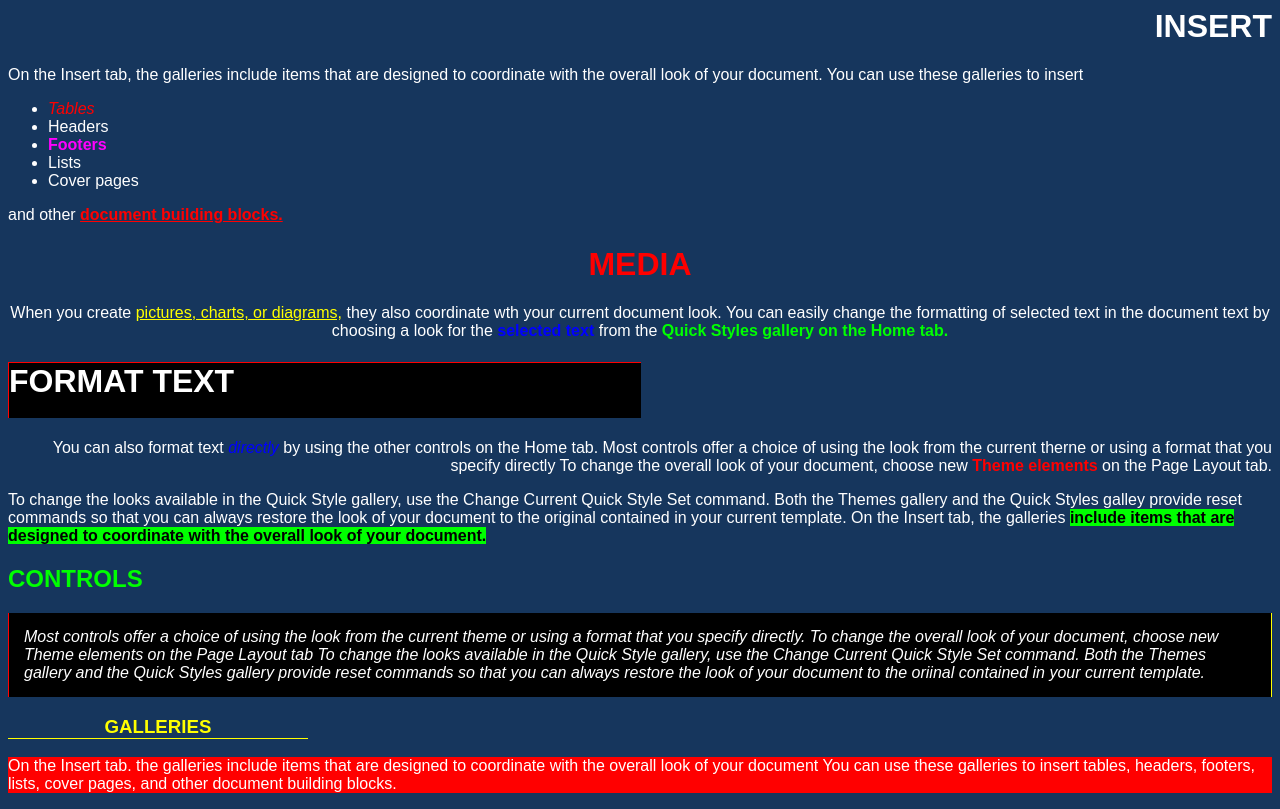
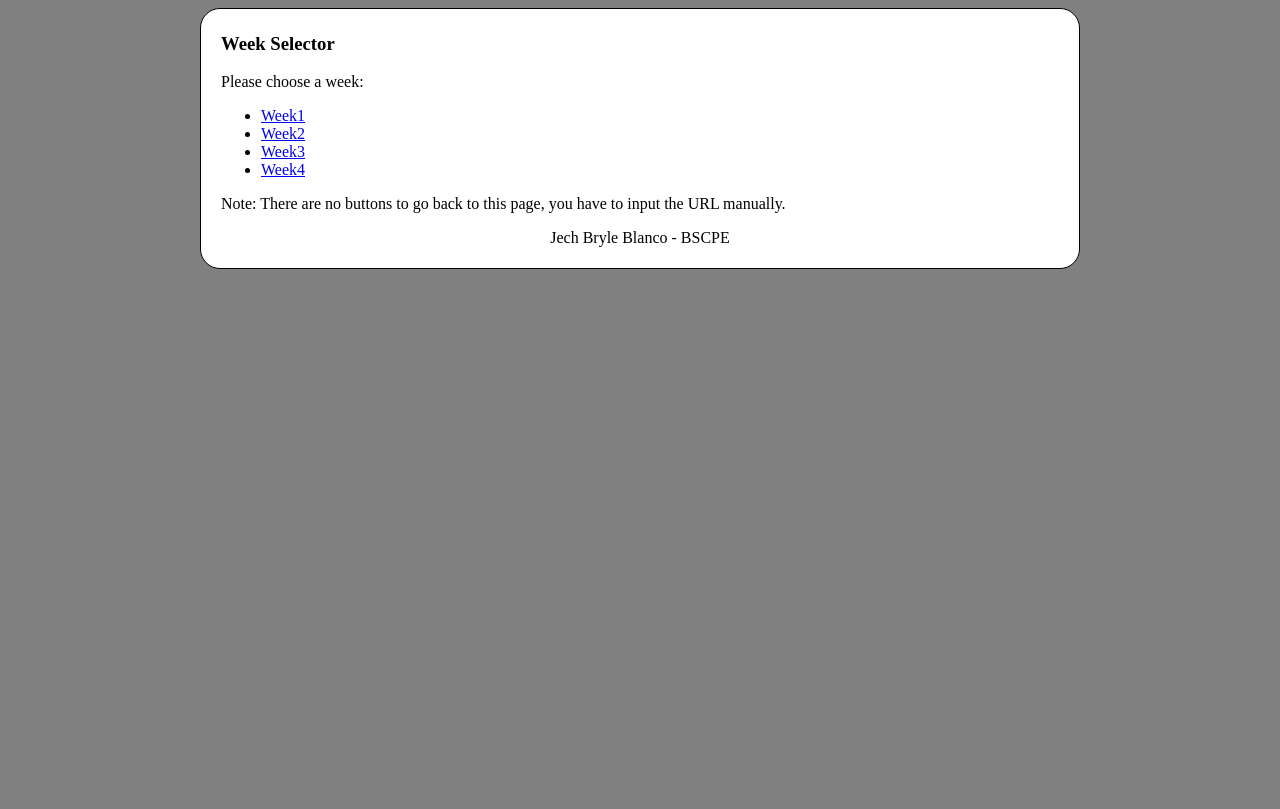
Before and after one commit to jblanco3466/jblanco3466.github.io, a plain HTML site: page index.html in a window 1280 px wide. Drawn offline with Linux system fonts and the light colour scheme.

Commit message:
Added Week Selector

```diff
--- a/index.html
+++ b/index.html
@@ -3,30 +3,23 @@
 <head>
     <meta charset="UTF-8">
     <meta name="viewport" content="width=device-width, initial-scale=1.0">
-    <title>Week4</title>
-    <link rel="stylesheet" href="style.css">
+    <title>Week Selector</title>
+    <link rel="stylesheet" href="style.css"/>
 </head>
 <body>
-    <h1 class="right insert">INSERT</h1>
-    <p>On the Insert tab, the galleries include items that are designed to coordinate with the overall look of your document. You can use these galleries to insert</p>
-    <ul>
-        <li><i class="red">Tables</i></li>
-        <li>Headers</li>
-        <li><strong class="fuchsia">Footers</strong></li>
-        <li>Lists</li>
-        <li>Cover pages</li>
-    </ul>
-    <p>and other <strong class="red underline">document building blocks.</strong></p>
-    <h1 class="red center">MEDIA</h1>
-    <p class="center">When you create <a class="yellow underline">pictures, charts, or diagrams,</a> they also coordinate wth your current document look. You can easily change the formatting of selected text in the document text by choosing a look for the <strong class="blue">selected text</strong> from the <strong class="green">Quick Styles gallery on the Home tab.</strong></p>
-    <h1 class="format-text">FORMAT TEXT</h1>
-    <p class="right">You can also format text <em class="blue">directly</em> by using the other controls on the Home tab. Most controls offer a choice of using the look from the current therne or using a format that you specify directly To change the overall look of your document, choose new <strong class="red">Theme elements</strong> on the Page Layout tab.</p>
-    <p>To change the looks available in the Quick Style gallery, use the Change Current Quick Style Set command. Both the Themes gallery and the Quick Styles galley provide reset commands so that you can always restore the look of your document to the original contained in your current template. On the Insert tab, the galleries <strong class="bg-green black">include items that are designed to coordinate with the overall look of your document.</strong></p>
-    <h2 class="green">CONTROLS</h2>
-    <div class="contained">
-        <em>Most controls offer a choice of using the look from the current theme or using a format that you specify directly. To change the overall look of your document, choose new Theme elements on the Page Layout tab To change the looks available in the Quick Style gallery, use the Change Current Quick Style Set command. Both the Themes gallery and the Quick Styles gallery provide reset commands so that you can always restore the look of your document to the oriinal contained in your current template.</em>
+    <div>
+        <h3>Week Selector</h3>
+        <p>Please choose a week:</p>
+        <ul>
+            <li><a href="Week1/index.html">Week1</a></li>
+            <li><a href="Week2/index.html">Week2</a></li>
+            <li><a href="Week3/index.html">Week3</a></li>
+            <li><a href="Week4/index.html">Week4</a></li>
+        </ul>
+        <p>Note: There are no buttons to go back to this page, you have to input the URL manually.</p>
+        <box class="center">
+            <p >Jech Bryle Blanco - BSCPE</p>
+        </box>
     </div>
-    <h3 class="galleries yellow center">GALLERIES</h3>
-    <p class="bg-red">On the Insert tab. the galleries include items that are designed to coordinate with the overall look of your document You can use these galleries to insert tables, headers, footers, lists, cover pages, and other document building blocks.</p>
 </body>
 </html>
--- a/style.css
+++ b/style.css
@@ -1,72 +1,16 @@
-body{
-    background-color: #16365d;
-    color: white;
-    font-family: Arial, sans-serif;
+body {
+    padding-left:15%;
+    padding-right:15%;
+    background-color: gray;
 }
-
-.underline {
-    text-decoration: underline;
+div {
+    background-color: white;
+    border:1px solid black;
+    border-radius: 20px;
+    padding: 20px;
+    padding-top: 5px;
+    padding-bottom: 5px;
 }
-
 .center {
     text-align: center;
 }
-.right {
-    text-align: right;
-}
-
-.red{
-    color: red;
-}
-
-.yellow{
-    color: yellow;
-}
-
-.blue{
-    color: blue;
-}
-
-.green{
-    color: rgb(0, 255, 0);
-}
-
-.fuchsia {
-    color:fuchsia
-}
-.black{
-    color: black;
-}
-
-.format-text {
-    background-color: black;
-    width: 50%;
-    height: 55px;
-    border-left: 1px solid red;
-    border-top: 1px solid red;
-
-}
-
-.bg-green{
-    background-color: rgb(0, 255, 0);
-}
-
-.contained {
-    background-color: black;
-    border-left: 1px solid red;
-    border-right: 1px solid yellow;
-    padding: 15px;
-}
-
-.galleries{
-    border-bottom: 1px solid yellow;
-    width: 300px;
-}
-
-.bg-red {
-    background-color: red;
-}
-
-.insert {
-    margin-top: 0;
-}
```
